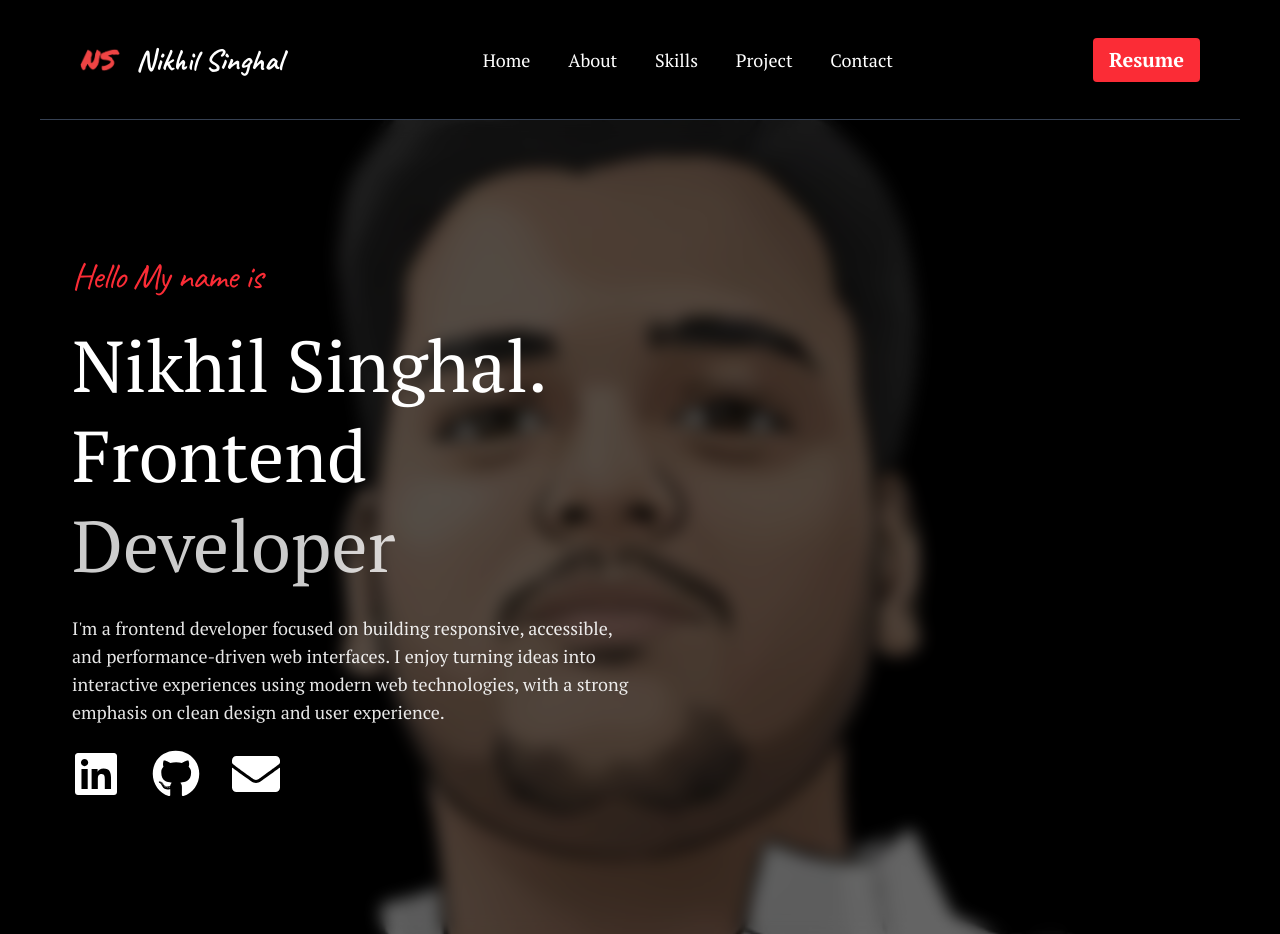
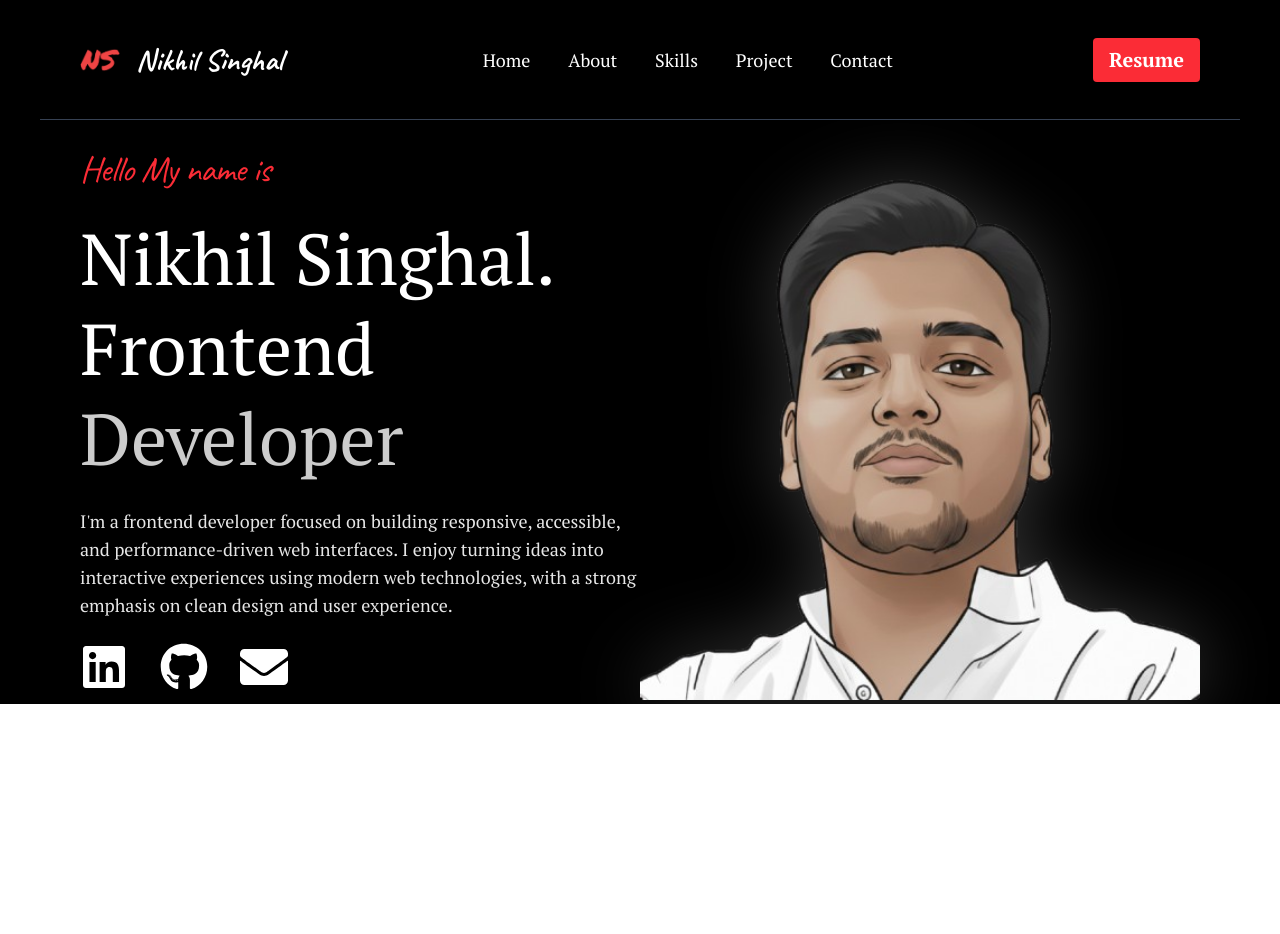
Before and after one commit to NIkhilSinghal6305/NikhilSinghal, a React (Vite) app: page / in a window 1280 px wide. After the commit the page ends 800 px from the top, so only its background shows below. Built offline with nearby package versions, Linux system fonts and the light colour scheme; a web font is replaced by a local one.

Commit message:
commit#8

```diff
--- a/src/pages/Home.jsx
+++ b/src/pages/Home.jsx
@@ -5,48 +5,43 @@ import PageWrapper from "../components/PageWrapper";
 const Home = () => {
   return (
     <PageWrapper>
+      {/* ================= MOBILE VIEW (Background Image) ================= */}
+      <div className="relative md:hidden w-full py-20 flex items-center px-6 overflow-hidden">
+
+        {/* Background Image */}
         <div
-        className="min-h-full py-34 w-full flex items-center justify-center"
-        style={{
-          backgroundImage: `url(${image})`,
-          backgroundSize: 'cover',
-          backgroundPosition: 'center',
-          backgroundAttachment: 'fixed',
-        }}
-      >
-        {/* Dark Overlay Filter */}
-        <div className="absolute inset-0 bg-black/60 backdrop-blur-sm"></div>
+          className="absolute inset-0 bg-cover bg-center opacity-25 scale-105"
+          style={{ backgroundImage: `url(${image})` }}
+        />
 
-        {/* Content Over Background */}
-        <div className="relative z-10 w-full max-w-7xl px-4 sm:px-6 lg:px-8">
-          <div className="flex flex-col lg:flex-row items-center justify-between gap-8 lg:gap-12">
-            {/* Text Content */}
-            <div className="w-full lg:w-1/2 flex flex-col gap-6 text-center lg:text-left">
-              <h3 className="text-2xl sm:text-3xl lg:text-4xl text-red-500 font-['Caveat'] tracking-tight">
-                Hello My name is
+        {/* Dark Overlay */}
+        <div className="absolute inset-0 bg-black/65" />
+
+        {/* Content */}
+        <div className="relative z-10 text-white flex flex-col gap-6">
+          <h3 className="text-3xl text-red-500 font-['Caveat']">
+            Hello, my name is
           </h3>
 
-              <h1 className="text-4xl sm:text-5xl lg:text-7xl leading-tight font-['PT_Serif'] text-white">
-                Nikhil Singhal. <br className="hidden sm:block" />
+          <h1 className="text-5xl leading-tight font-['PT_Serif']">
+            Nikhil Singhal. <br />
             <span>Frontend </span>
             <span className="font-light opacity-80">Developer</span>
           </h1>
 
-              <p className="text-base sm:text-lg font-extralight opacity-90 font-['PT_Serif'] text-white">
+          <p className="text-base leading-relaxed font-extralight opacity-90 font-['PT_Serif']">
             I'm a frontend developer focused on building responsive, accessible,
             and performance-driven web interfaces. I enjoy turning ideas into
-                interactive experiences using modern web technologies, with a strong
-                emphasis on clean design and user experience.
+            interactive experiences using modern web technologies.
           </p>
 
           {/* Social Icons */}
-              <div className="flex gap-8 text-4xl sm:text-5xl justify-center lg:justify-start">
+          <div className="flex gap-6 text-4xl mt-4">
             <a
               href="https://www.linkedin.com/in/nikhilsinghal6305"
               target="_blank"
               rel="noopener noreferrer"
-                  className="text-white hover:text-red-500 hover:scale-110 transition-all"
-                  aria-label="LinkedIn"
+              className="hover:text-red-500 transition"
             >
               <FaLinkedin />
             </a>
@@ -55,22 +50,79 @@ const Home = () => {
               href="https://github.com/NIkhilSinghal6305"
               target="_blank"
               rel="noopener noreferrer"
-                  className="text-white hover:text-red-500 hover:scale-110 transition-all"
-                  aria-label="GitHub"
+              className="hover:text-red-500 transition"
             >
               <FaGithub />
             </a>
 
             <a
               href="mailto:nikhilagarwal6305@gmail.com"
-                  className="text-white hover:text-red-500 hover:scale-110 transition-all"
-                  aria-label="Email"
+              className="hover:text-red-500 transition"
             >
               <FaEnvelope />
             </a>
           </div>
         </div>
       </div>
+
+      {/* ================= DESKTOP / LAPTOP VIEW (ORIGINAL LAYOUT) ================= */}
+      <div className="hidden md:flex pt-5 items-center justify-between w-full pb-1 px-10">
+
+        {/* Left Content */}
+        <div className="text-white w-1/2 flex flex-col gap-6">
+          <h3 className="text-4xl text-red-500 font-['Caveat'] tracking-tight">
+            Hello My name is
+          </h3>
+
+          <h1 className="text-7xl leading-tight font-['PT_Serif']">
+            Nikhil Singhal. <br />
+            <span>Frontend </span>
+            <span className="font-light opacity-80">Developer</span>
+          </h1>
+
+          <p className="text-lg font-extralight opacity-90 font-['PT_Serif']">
+            I'm a frontend developer focused on building responsive, accessible,
+            and performance-driven web interfaces. I enjoy turning ideas into
+            interactive experiences using modern web technologies, with a strong
+            emphasis on clean design and user experience.
+          </p>
+
+          {/* Social Icons */}
+          <div className="flex gap-8 text-5xl">
+            <a
+              href="https://www.linkedin.com/in/nikhilsinghal6305"
+              target="_blank"
+              rel="noopener noreferrer"
+              className="hover:text-red-500 hover:scale-110 transition-all"
+            >
+              <FaLinkedin />
+            </a>
+
+            <a
+              href="https://github.com/NIkhilSinghal6305"
+              target="_blank"
+              rel="noopener noreferrer"
+              className="hover:text-red-500 hover:scale-110 transition-all"
+            >
+              <FaGithub />
+            </a>
+
+            <a
+              href="mailto:nikhilagarwal6305@gmail.com"
+              className="hover:text-red-500 hover:scale-110 transition-all"
+            >
+              <FaEnvelope />
+            </a>
+          </div>
+        </div>
+
+        {/* Right Image */}
+        <div className="w-1/2 flex justify-center items-center">
+          <img
+            src={image}
+            alt="Nikhil illustration"
+            className="w-[83vh] object-contain drop-shadow-[0_0_35px_rgba(255,255,255,0.2)]"
+          />
         </div>
       </div>
     </PageWrapper>
```
Lines whose indentation alone changed are shown as unchanged.
